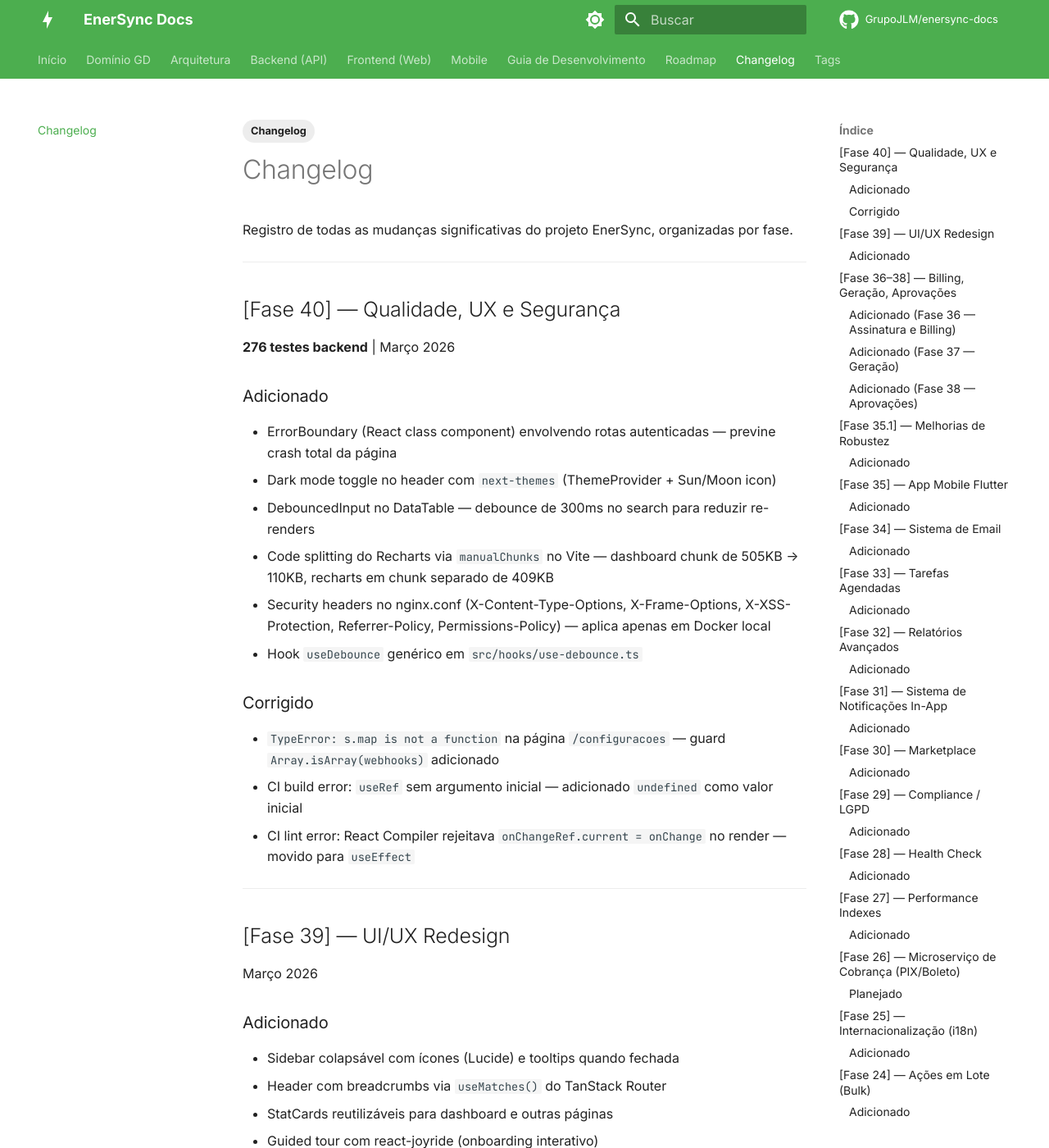
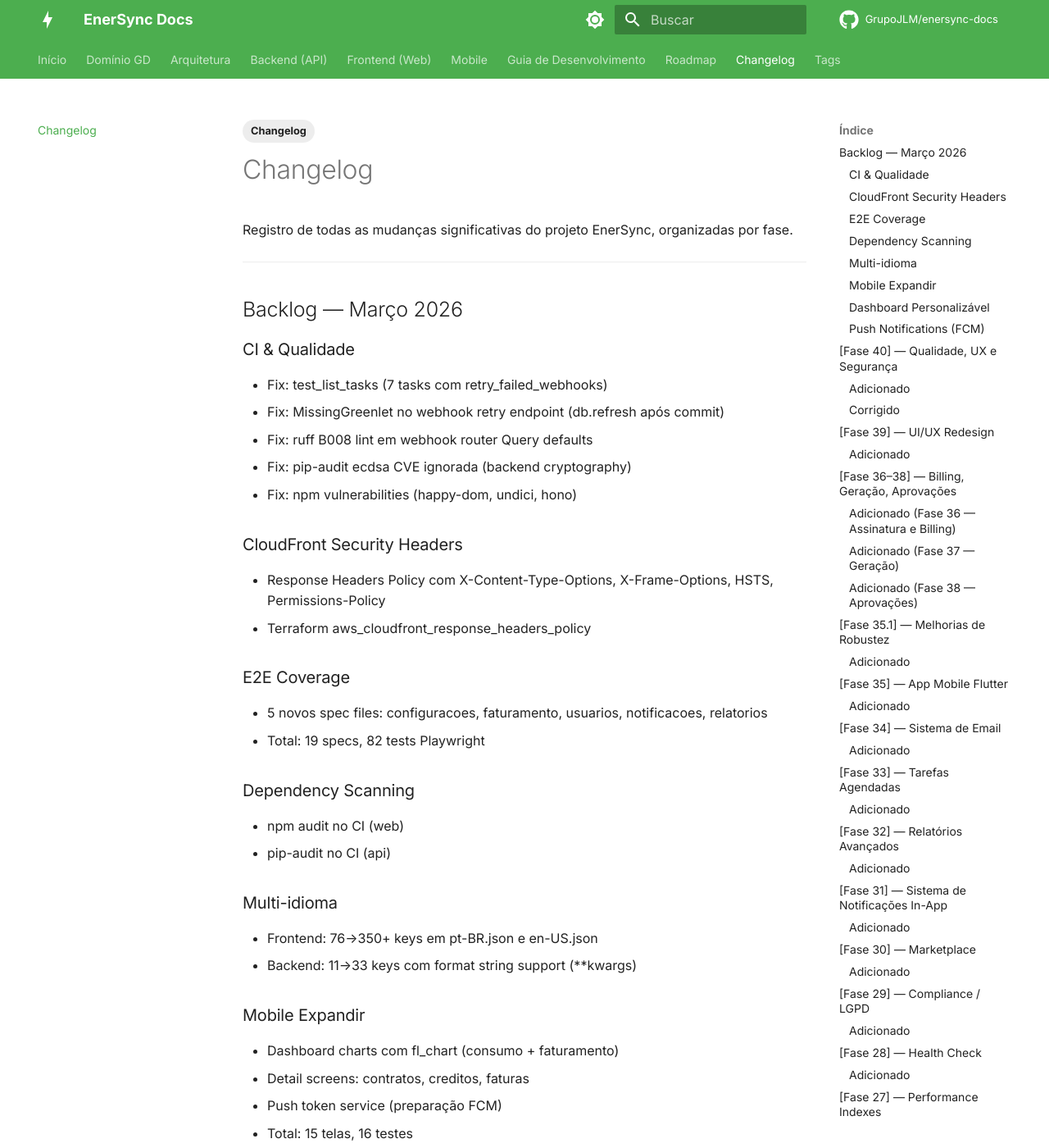
Before and after one commit to GrupoJLM/enersync-docs, an MkDocs documentation site: the page built from docs/changelog.md, in a window 1280 px wide and 1400 px high. Shown: the whole window at 82% size. Built offline with MkDocs 1.6.1 and Material for MkDocs 9.7.7, drawn with Linux system fonts in a browser that asks for light colours; comment, search, counter and statistics services are not loaded; some of the changed text lies outside the part shown.

Commit message:
docs: update all docs with backlog items (post-Fase 40)
- roadmap: backlog table (8 done, 3 pending)
- changelog: CI fixes, CloudFront, E2E, dep scanning, i18n, mobile, dashboard, push
- gotchas: MissingGreenlet, pip-audit ecdsa, ruff B008, Firebase no-config
- estrutura: new files (dashboard-layout, fl_chart, detail screens, push service)
- padroes: @dnd-kit drag/drop, i18n 350+ keys

Co-Authored-By: Claude Opus 4.6 <noreply@anthropic.com>

```diff
--- a/docs/changelog.md
+++ b/docs/changelog.md
@@ -6,6 +6,50 @@ tags:
 # Changelog
 
 Registro de todas as mudanças significativas do projeto EnerSync, organizadas por fase.
+
+---
+
+## Backlog — Março 2026
+
+### CI & Qualidade
+- Fix: test_list_tasks (7 tasks com retry_failed_webhooks)
+- Fix: MissingGreenlet no webhook retry endpoint (db.refresh após commit)
+- Fix: ruff B008 lint em webhook router Query defaults
+- Fix: pip-audit ecdsa CVE ignorada (backend cryptography)
+- Fix: npm vulnerabilities (happy-dom, undici, hono)
+
+### CloudFront Security Headers
+- Response Headers Policy com X-Content-Type-Options, X-Frame-Options, HSTS, Permissions-Policy
+- Terraform aws_cloudfront_response_headers_policy
+
+### E2E Coverage
+- 5 novos spec files: configuracoes, faturamento, usuarios, notificacoes, relatorios
+- Total: 19 specs, 82 tests Playwright
+
+### Dependency Scanning
+- npm audit no CI (web)
+- pip-audit no CI (api)
+
+### Multi-idioma
+- Frontend: 76→350+ keys em pt-BR.json e en-US.json
+- Backend: 11→33 keys com format string support (**kwargs)
+
+### Mobile Expandir
+- Dashboard charts com fl_chart (consumo + faturamento)
+- Detail screens: contratos, creditos, faturas
+- Push token service (preparação FCM)
+- Total: 15 telas, 16 testes
+
+### Dashboard Personalizável
+- @dnd-kit sortable KPI cards
+- useDashboardLayout hook com localStorage
+- GripVertical drag handle + reset button
+
+### Push Notifications (FCM)
+- Backend: firebase-admin com lazy init
+- Token cleanup em UnregisteredError
+- Graceful degradation sem Firebase configurado
+- 10 testes de push
 
 ---
 
--- a/docs/roadmap.md
+++ b/docs/roadmap.md
@@ -141,3 +141,21 @@ Sidebar colapsável com ícones. Header com breadcrumbs (useMatches). StatCards
 
 ### Fase 40: Qualidade, UX e Segurança :white_check_mark:
 ErrorBoundary (class component) nas rotas autenticadas. Dark mode toggle (next-themes + Sun/Moon). Debounce 300ms no search do DataTable. Code splitting recharts (manualChunks: 505KB→110KB+409KB). Fix Array.isArray guard no configuracoes (s.map crash). Security headers no nginx.conf (docker local).
+
+### Backlog (Março 2026)
+
+Itens de melhoria executados após Fase 40:
+
+| Item | Status | Detalhes |
+|------|--------|----------|
+| CI API fix | ✅ | Corrigidos 3 bugs (test_list_tasks, MissingGreenlet webhook, ruff B008), pip-audit ecdsa ignorada |
+| CloudFront Security Headers | ✅ | Response Headers Policy com OWASP headers (HSTS, X-Frame, CSP) |
+| E2E Coverage | ✅ | 12→19 specs, 58→82 tests (configuracoes, faturamento, usuarios, notificacoes, relatorios) |
+| Dependency Scanning | ✅ | npm audit + pip-audit no CI (ambos repos) |
+| Multi-idioma | ✅ | Frontend: 76→350+ keys pt-BR/en-US. Backend: 11→33 keys com format strings |
+| Mobile Expandir | ✅ | Dashboard charts (fl_chart), detail screens (contratos/creditos/faturas), push token service |
+| Dashboard Personalizável | ✅ | @dnd-kit sortable KPIs, localStorage persistence, reset layout |
+| Push Notifications (FCM) | ✅ | firebase-admin backend, lazy init, token cleanup, graceful no-config |
+| Push Nativo Mobile | ⏳ | Requer google-services.json + firebase_messaging Flutter |
+| Web Push | ⏳ | Requer VAPID keys + Service Worker |
+| Monitoring (Web Vitals) | ⏳ | Depende de OpenTelemetry infra |
```
Also changed, not shown: docs/arquitetura/estrutura.md (+16 -0 lines), docs/guia/gotchas.md (+16 -0 lines), docs/web/padroes.md (+14 -0 lines).
